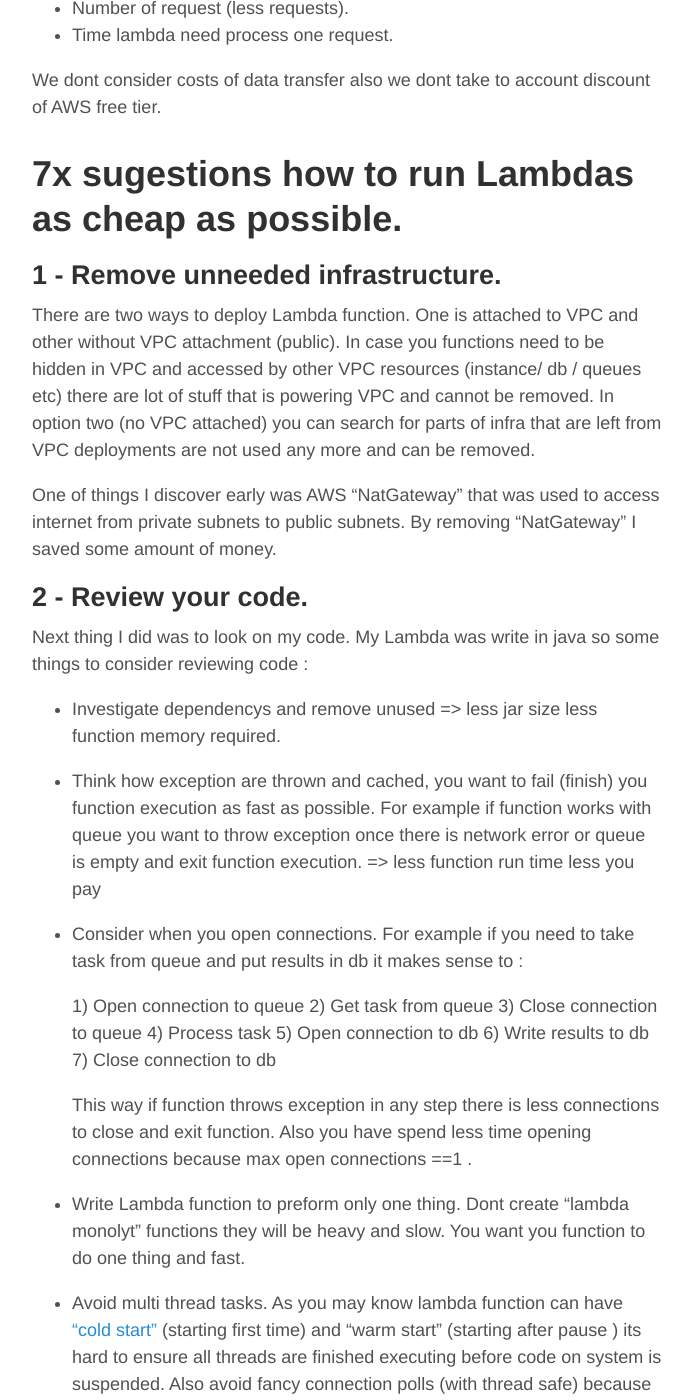
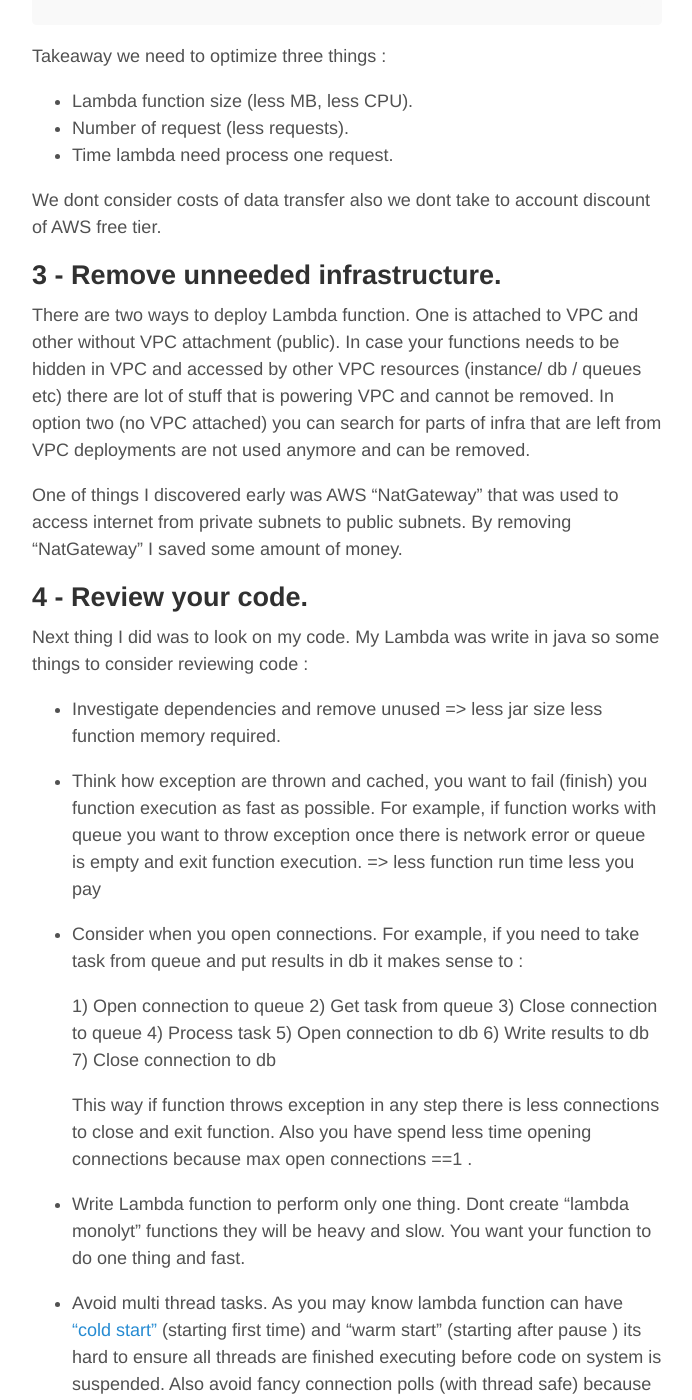
Before and after one commit to ogavrisevs/ogavrisevs.github.io, a Jekyll site: the page built from _posts/2019-10-08-Lambdas.markdown, in a window 1280 px wide and 1400 px high, scrolled down 2182 px. Shown: the whole window, without its empty margins (293-985 px from the left). Built offline with Jekyll 4.4.1, drawn with Linux system fonts in a browser that asks for light colours; some of the changed text lies outside the part shown.

Commit message:
Typo fix

```diff
--- a/_posts/2019-10-08-Lambdas.markdown
+++ b/_posts/2019-10-08-Lambdas.markdown
@@ -43,26 +46,23 @@
 
 We dont consider costs of data transfer also we dont take to account discount of AWS free tier.
 
-7x sugestions how to run Lambdas as cheap as possible.
-=================================================
-
-1 - Remove unneeded infrastructure.
+3 - Remove unneeded infrastructure.
 ----------------------------------
 
-There are two ways to deploy Lambda function. One is attached to VPC and other without VPC attachment (public). In case you functions need to be hidden in VPC and accessed by other VPC resources (instance/ db / queues  etc) there are lot of stuff that is powering VPC and cannot be removed. In option two (no VPC attached) you can search for parts of infra that are left from VPC deployments are not used any more and can be removed.
+There are two ways to deploy Lambda function. One is attached to VPC and other without VPC attachment (public). In case your functions needs to be hidden in VPC and accessed by other VPC resources (instance/ db / queues  etc) there are lot of stuff that is powering VPC and cannot be removed. In option two (no VPC attached) you can search for parts of infra that are left from VPC deployments are not used anymore and can be removed.
 
-One of things I discover early was AWS “NatGateway” that was used to access internet from private subnets to public subnets. By removing “NatGateway” I saved some amount of money.
+One of things I discovered early was AWS “NatGateway” that was used to access internet from private subnets to public subnets. By removing “NatGateway” I saved some amount of money.
 
-2 - Review your code.
+4 - Review your code.
 --------------------
 
 Next thing I did was to look on my code. My Lambda was write in java so some things to consider reviewing code :
 
- * Investigate dependencys and remove unused => less jar size less function memory required.
+ * Investigate dependencies and remove unused => less jar size less function memory required.
 
- * Think how exception are thrown and cached, you want to fail (finish) you function execution as fast as possible. For example if function works with queue you want to throw exception once there is network error or queue is empty and exit function execution. => less function run time less you pay
+ * Think how exception are thrown and cached, you want to fail (finish) you function execution as fast as possible. For example, if function works with queue you want to throw exception once there is network error or queue is empty and exit function execution. => less function run time less you pay
 
- * Consider when you open connections. For example if you need to take task from queue and put results in db it makes sense to :
+ * Consider when you open connections. For example, if you need to take task from queue and put results in db it makes sense to :
 
     1) Open connection to queue
     2) Get task from queue
@@ -74,16 +74,16 @@
 
     This way if function throws exception in any step there is less connections to close and exit function. Also you have spend less time opening connections because max open connections ==1 .
 
-* Write Lambda function to preform only one thing. Dont create "lambda monolyt" functions they will be heavy and slow. You want you function to do one thing and fast.
+* Write Lambda function to perform only one thing. Dont create "lambda monolyt" functions they will be heavy and slow. You want your function to do one thing and fast.
 
 * Avoid multi thread tasks. As you may know lambda function can have [“cold start”](https://dzone.com/articles/multi-threaded-programming-with-aws-lambda) (starting first time) and “warm start” (starting after pause ) its hard to ensure all threads are finished executing before code on system is suspended. Also avoid fancy connection polls (with thread safe) because you dont need it, keep it simple.
 
-3 - Avoid debug logs.
+5 - Avoid debug logs.
 -------------------
 
-As you may know all output `stdout` from functions are stored in AWS CloudWatch its very useful to debug functions. It can sound strange but some times (most in my case) cost for storing logs are higher than execution of function itself! According to [CloudWatch pricing](https://aws.amazon.com/cloudwatch/pricing/) you pay for sending logs to CloudWatch and for storing logs. Simple calculation is 0.63 usd / 1 GB you send to logs.
+As you may know all output `stdout` from functions are stored in AWS CloudWatch its very useful to debug functions. It can sound strange but some times (most in my case) cost for storing logs are higher than execution of function itself! According to [CloudWatch pricing](https://aws.amazon.com/cloudwatch/pricing/) you pay for sending logs to CloudWatch and for storing logs. A simple calculation is 0.63 usd / 1 GB you send to logs.
 
-So suggestion is :
+So the suggestion is :
 
   * First avoid  sending debug logs, never deploy to prod with debug logger turned on for long time. Make your logs meaningful (log `errors` and `warnings`) keep minimum of `info` logs.
 
@@ -95,14 +95,14 @@
 
     ![CloudWatch-Search](/images/2019-10-07-Lambda/CloudWatch-Search.png)
 
-4 - Adjust function memory.
+6 - Adjust function memory.
 -------------------------
 
-This suggestion can sound obvious but after each improvement it makes sense to see maybe we can decrease reserved memory. So simplest way to do it is search Log Group by “Memory Used“ if used memory is below 64 MB (min. step to increase decrease mem.) of assigned memory "Memory Size" this is clear sign we can decrease reserved memory and save money. Please remember JVM memory usage is hard to predict it can spike depending how heavy jobs is.
+This suggestion can sound obvious but after each improvement, it makes sense to see maybe we can decrease reserved memory. So simplest way to do it is search Log Group by “Memory Used“ if used memory is below 64 MB (min. step to increase decrease mem.) of assigned memory "Memory Size" this is clear sign we can decrease reserved memory and save money. Please remember JVM memory usage is hard to predict it can spike depending on how heavy jobs is.
 
   ![CloudWatch-MemUsage](/images/2019-10-07-Lambda/CloudWatch-MemUsage.png)
 
-5 - Look for memory leaks
+7 - Look for memory leaks
 ------------------------
 
 In JVM world usually we dont care much about memory usage because its simpler to buy bigger EC2 instance or restart app if it crash than debug memory usage inside JVM. With serverless its different if we can eliminate memory leaks we can save money on every invocation. So nothing new just set up JVM profiler ( I prefer [yourkit](https://www.yourkit.com/java/profiler/) but you can use any other ) and profile your app. Will not describe how to do profiling there is enough articles on it.
@@ -138,6 +138,6 @@
 Conclusion
 ============
 
-Lambdas is great way how to start fast hook up function with “API Gateway” or SNS write java code without Spring and dont care about threads. Unfortunately if you want to be cost effective and/ or serve high load you will spend lot of time digging and understanding lambda specifics. Even when when you will reach “nirvana” with you Lambda code there are other parts of infrastructure (database / LB / proxys / etc. ) so the way of ~summary~ devops is to constant monitor/ investigate and improve.
+Lambdas is great way how to start fast hook up function with “API Gateway” or SNS write java code without Spring and dont care about threads. Unfortunately, if you want to be cost effective and/ or serve high load you will spend lot of time digging and understanding lambda specifics. Even when you will reach “nirvana” with your Lambda code there are other parts of infrastructure (database / LB / proxys / etc. ) that can become bottleneck, so the way of ~summary~ devops is to constant monitor/ investigate and improve.
 
 BTW at moment I am open for contract work if you need help with Lambdas / cloud native stack / devops in general.
```
Also changed, not shown: other parts of _posts/2019-10-08-Lambdas.markdown (+12 -9 lines).
